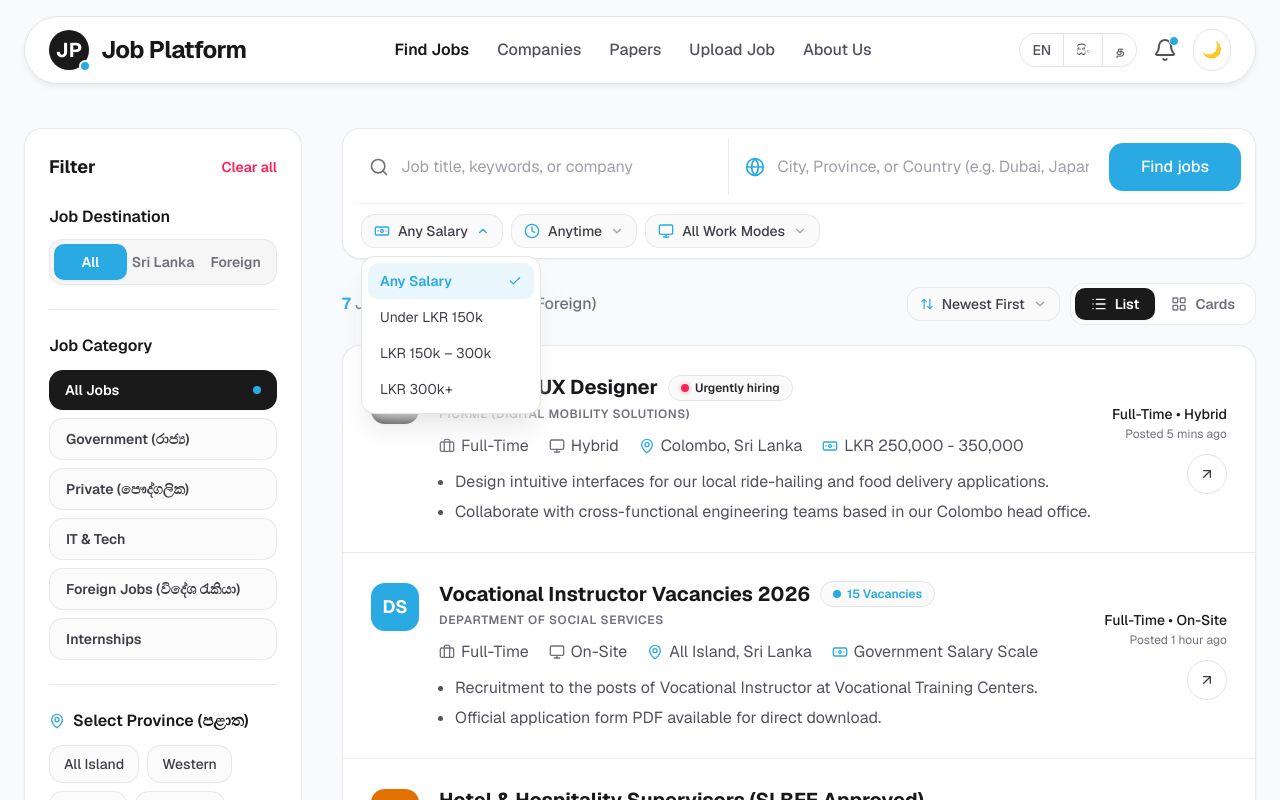
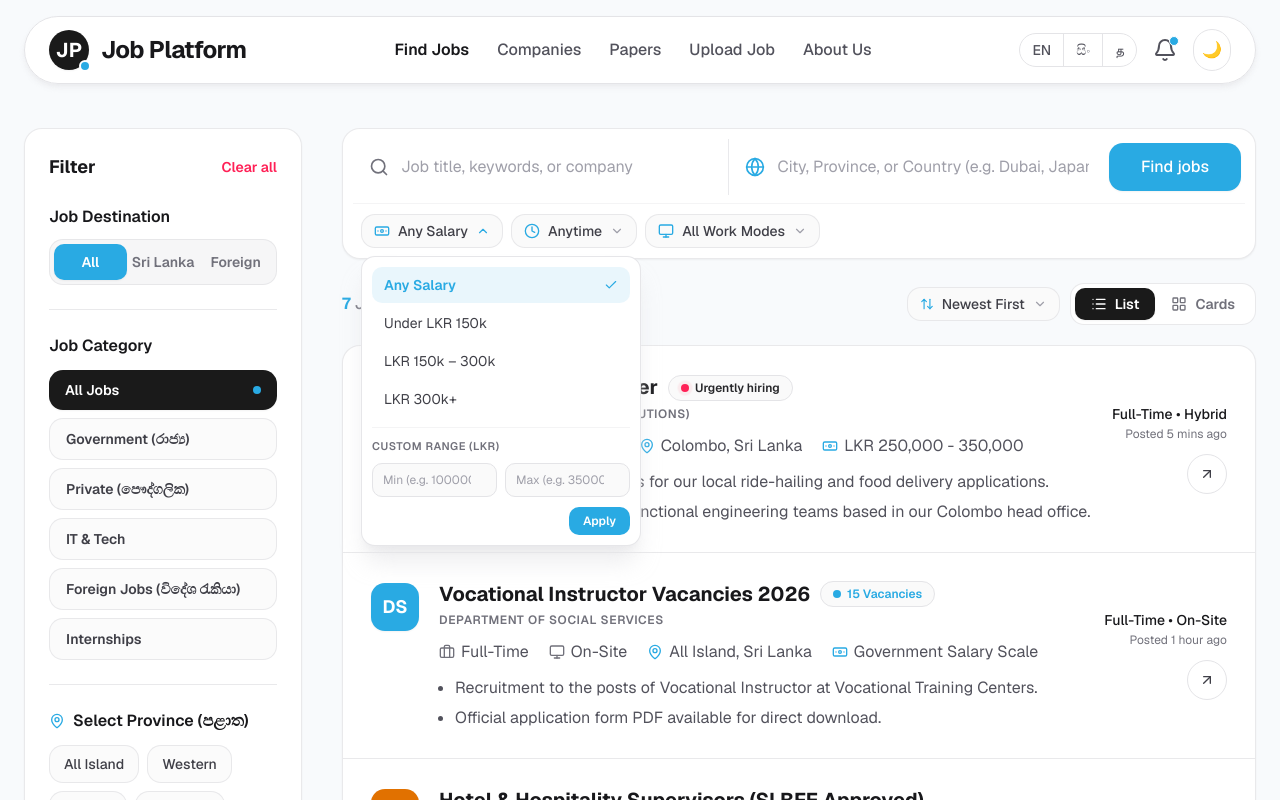
Before and after one commit to Maneeshaprabha/jobplatform, a Next.js app: page /en in a window 1280 px wide. Both pictures are taken after a click on the button "Any Salary". Shown: the top 800 px of the page. Built offline with nearby package versions, Linux system fonts and the light colour scheme.

Commit message:
Update lucide-react to version 1.77.0 and implement custom salary range filtering in Homepage

```diff
--- a/package.json
+++ b/package.json
@@ -14,7 +14,7 @@
     "cn": "^0.5.2",
     "framer-motion": "^14.14.0",
     "jose": "^6.2.17",
-    "lucide-react": "^1.73.0",
+    "lucide-react": "^1.77.0",
     "next": "16.4.6",
     "next-intl": "^4.15.1",
     "next-themes": "^0.4.6",
--- a/src/app/[locale]/(public)/page.tsx
+++ b/src/app/[locale]/(public)/page.tsx
@@ -57,7 +57,7 @@ const SECTORS = [
   { id: 'internship', label: 'Internships' },
 ];
 
-const SALARY_RANGES = [
+const SALARY_PRESETS = [
   { id: 'all', label: 'Any Salary' },
   { id: 'under_150', label: 'Under LKR 150k' },
   { id: '150_300', label: 'LKR 150k – 300k' },
@@ -83,6 +83,16 @@ const SORT_OPTIONS = [
   { id: 'salary', label: 'Highest Salary' },
   { id: 'closing', label: 'Closing Soon' },
 ];
+
+const formatShortLkr = (val: string) => {
+  const num = Number(val);
+  if (!num || Number.isNaN(num)) return '';
+  if (num >= 1000) {
+    const k = num / 1000;
+    return `${Number.isInteger(k) ? k : k.toFixed(1)}k`;
+  }
+  return String(num);
+};
 
 interface DropdownOption {
   id: string;
@@ -198,6 +208,206 @@ function FilterDropdown({
   );
 }
 
+interface SalaryDropdownProps {
+  selectedPreset: string;
+  minSalary: string;
+  maxSalary: string;
+  onPresetChange: (preset: string) => void;
+  onMinChange: (val: string) => void;
+  onMaxChange: (val: string) => void;
+  isDarkMode: boolean;
+}
+
+function SalaryDropdown({
+  selectedPreset,
+  minSalary,
+  maxSalary,
+  onPresetChange,
+  onMinChange,
+  onMaxChange,
+  isDarkMode,
+}: SalaryDropdownProps) {
+  const [open, setOpen] = useState(false);
+  const dropdownRef = useRef<HTMLDivElement>(null);
+
+  useEffect(() => {
+    const handleClickOutside = (event: MouseEvent) => {
+      if (
+        dropdownRef.current &&
+        !dropdownRef.current.contains(event.target as Node)
+      ) {
+        setOpen(false);
+      }
+    };
+    document.addEventListener('mousedown', handleClickOutside);
+    return () => document.removeEventListener('mousedown', handleClickOutside);
+  }, []);
+
+  const hasCustom = minSalary.trim() !== '' || maxSalary.trim() !== '';
+  const isFiltered = selectedPreset !== 'all' || hasCustom;
+
+  const buttonLabel = useMemo(() => {
+    if (hasCustom) {
+      const minText = formatShortLkr(minSalary);
+      const maxText = formatShortLkr(maxSalary);
+      if (minText && maxText) return `LKR ${minText} – ${maxText}`;
+      if (minText) return `LKR ${minText}+`;
+      if (maxText) return `Up to LKR ${maxText}`;
+    }
+    return (
+      SALARY_PRESETS.find((p) => p.id === selectedPreset)?.label || 'Any Salary'
+    );
+  }, [hasCustom, minSalary, maxSalary, selectedPreset]);
+
+  return (
+    <div ref={dropdownRef} className="relative">
+      <button
+        type="button"
+        onClick={() => setOpen((prev) => !prev)}
+        className={`inline-flex items-center gap-2 px-3 py-1.5 rounded-xl border text-xs sm:text-sm font-medium transition-all cursor-pointer ${
+          isFiltered
+            ? isDarkMode
+              ? 'bg-[#29AAE3]/15 border-[#29AAE3]/50 text-zinc-100'
+              : 'bg-[#29AAE3]/10 border-[#29AAE3]/40 text-zinc-900'
+            : isDarkMode
+            ? 'bg-[#121212] border-zinc-800 text-zinc-200 hover:border-zinc-700'
+            : 'bg-zinc-50 border-zinc-200/80 text-zinc-700 hover:bg-zinc-100/80'
+        }`}
+      >
+        <Banknote className="w-4 h-4 flex-shrink-0 text-[#29AAE3]" />
+        <span className="whitespace-nowrap">{buttonLabel}</span>
+        <ChevronDown
+          className={`w-3.5 h-3.5 transition-transform duration-200 ${
+            open ? 'rotate-180 text-[#29AAE3]' : 'text-zinc-400'
+          }`}
+        />
+      </button>
+
+      <AnimatePresence>
+        {open && (
+          <motion.div
+            initial={{ opacity: 0, y: 6, scale: 0.98 }}
+            animate={{ opacity: 1, y: 0, scale: 1 }}
+            exit={{ opacity: 0, y: 6, scale: 0.98 }}
+            transition={{ duration: 0.15 }}
+            className={`absolute left-0 z-50 mt-2 w-[260px] sm:w-[280px] rounded-xl border p-2.5 shadow-xl ${
+              isDarkMode
+                ? 'bg-[#1A1A1A] border-zinc-800 shadow-black/60'
+                : 'bg-white border-zinc-200/90 shadow-zinc-200/70'
+            }`}
+          >
+            {/* Quick Presets */}
+            <div className="space-y-0.5 mb-2.5">
+              {SALARY_PRESETS.map((opt) => {
+                const active = !hasCustom && opt.id === selectedPreset;
+                return (
+                  <button
+                    key={opt.id}
+                    type="button"
+                    onClick={() => {
+                      onMinChange('');
+                      onMaxChange('');
+                      onPresetChange(opt.id);
+                      setOpen(false);
+                    }}
+                    className={`w-full flex items-center justify-between gap-3 px-3 py-2 rounded-lg text-xs sm:text-sm transition-colors cursor-pointer text-left ${
+                      active
+                        ? isDarkMode
+                          ? 'bg-[#29AAE3]/15 text-[#29AAE3] font-semibold'
+                          : 'bg-[#29AAE3]/10 text-[#29AAE3] font-semibold'
+                        : isDarkMode
+                        ? 'text-zinc-300 hover:bg-white/5'
+                        : 'text-zinc-700 hover:bg-zinc-100/80'
+                    }`}
+                  >
+                    <span>{opt.label}</span>
+                    {active && <Check className="w-3.5 h-3.5 flex-shrink-0" />}
+                  </button>
+                );
+              })}
+            </div>
+
+            {/* Custom Min / Max Range Inputs */}
+            <div
+              className={`pt-2.5 border-t ${
+                isDarkMode ? 'border-zinc-800' : 'border-zinc-100'
+              }`}
+            >
+              <p
+                className={`text-[11px] font-semibold uppercase tracking-wider mb-2 ${
+                  isDarkMode ? 'text-zinc-400' : 'text-zinc-500'
+                }`}
+              >
+                Custom Range (LKR)
+              </p>
+
+              <div className="grid grid-cols-2 gap-2">
+                <input
+                  type="number"
+                  min={0}
+                  step={10000}
+                  value={minSalary}
+                  onChange={(e) => {
+                    onPresetChange('all');
+                    onMinChange(e.target.value);
+                  }}
+                  placeholder="Min (e.g. 100000)"
+                  className={`w-full px-2.5 py-2 rounded-lg border text-xs outline-none transition-colors ${
+                    isDarkMode
+                      ? 'bg-[#121212] border-zinc-800 text-zinc-100 placeholder-zinc-500 focus:border-[#29AAE3]'
+                      : 'bg-zinc-50 border-zinc-200 text-zinc-900 placeholder-zinc-400 focus:border-[#29AAE3]'
+                  }`}
+                />
+                <input
+                  type="number"
+                  min={0}
+                  step={10000}
+                  value={maxSalary}
+                  onChange={(e) => {
+                    onPresetChange('all');
+                    onMaxChange(e.target.value);
+                  }}
+                  placeholder="Max (e.g. 350000)"
+                  className={`w-full px-2.5 py-2 rounded-lg border text-xs outline-none transition-colors ${
+                    isDarkMode
+                      ? 'bg-[#121212] border-zinc-800 text-zinc-100 placeholder-zinc-500 focus:border-[#29AAE3]'
+                      : 'bg-zinc-50 border-zinc-200 text-zinc-900 placeholder-zinc-400 focus:border-[#29AAE3]'
+                  }`}
+                />
+              </div>
+
+              <div className="flex items-center justify-between gap-2 mt-2.5">
+                {hasCustom ? (
+                  <button
+                    type="button"
+                    onClick={() => {
+                      onMinChange('');
+                      onMaxChange('');
+                    }}
+                    className="text-xs font-semibold text-rose-500 hover:underline cursor-pointer"
+                  >
+                    Clear
+                  </button>
+                ) : (
+                  <span />
+                )}
+
+                <button
+                  type="button"
+                  onClick={() => setOpen(false)}
+                  className="px-3.5 py-1.5 rounded-lg bg-[#29AAE3] hover:bg-[#1E8EC2] text-white text-xs font-semibold transition-colors cursor-pointer"
+                >
+                  Apply
+                </button>
+              </div>
+            </div>
+          </motion.div>
+        )}
+      </AnimatePresence>
+    </div>
+  );
+}
+
 export default function Homepage() {
   const [mounted, setMounted] = useState(false);
   const [isDarkMode, setIsDarkMode] = useState(false);
@@ -216,6 +426,8 @@ export default function Homepage() {
 
   // Search Bar Filter & Sort States
   const [selectedSalary, setSelectedSalary] = useState('all');
+  const [minSalary, setMinSalary] = useState('');
+  const [maxSalary, setMaxSalary] = useState('');
   const [selectedDate, setSelectedDate] = useState('all');
   const [selectedWorkplace, setSelectedWorkplace] = useState('All');
   const [sortBy, setSortBy] = useState<'newest' | 'salary' | 'closing'>(
@@ -442,6 +654,10 @@ export default function Homepage() {
 
   // Real-time Filtering + Sorting Logic
   const filteredJobs = useMemo(() => {
+    const minVal = minSalary.trim() !== '' ? Number(minSalary) : null;
+    const maxVal = maxSalary.trim() !== '' ? Number(maxSalary) : null;
+    const hasCustomSalary = minVal !== null || maxVal !== null;
+
     const list = mockJobs.filter((job) => {
       const matchesSearch =
         job.title.toLowerCase().includes(searchQuery.toLowerCase()) ||
@@ -472,13 +688,15 @@ export default function Homepage() {
         selectedForeignRegion === 'All Foreign' ||
         job.region === selectedForeignRegion;
 
-      const matchesSalary =
-        selectedSalary === 'all' ||
-        (selectedSalary === 'under_150' && job.salaryMin < 150000) ||
-        (selectedSalary === '150_300' &&
-          job.salaryMin >= 150000 &&
-          job.salaryMin <= 300000) ||
-        (selectedSalary === 'above_300' && job.salaryMin > 300000);
+      const matchesSalary = hasCustomSalary
+        ? (minVal === null || job.salaryMin >= minVal) &&
+          (maxVal === null || job.salaryMin <= maxVal)
+        : selectedSalary === 'all' ||
+          (selectedSalary === 'under_150' && job.salaryMin < 150000) ||
+          (selectedSalary === '150_300' &&
+            job.salaryMin >= 150000 &&
+            job.salaryMin <= 300000) ||
+          (selectedSalary === 'above_300' && job.salaryMin > 300000);
 
       const matchesDate =
         selectedDate === 'all' || job.postedDaysAgo <= Number(selectedDate);
@@ -514,6 +732,8 @@ export default function Homepage() {
     selectedProvince,
     selectedForeignRegion,
     selectedSalary,
+    minSalary,
+    maxSalary,
     selectedDate,
     selectedWorkplace,
     sortBy,
@@ -527,6 +747,8 @@ export default function Homepage() {
     setSelectedProvince('All Island');
     setSelectedForeignRegion('All Foreign');
     setSelectedSalary('all');
+    setMinSalary('');
+    setMaxSalary('');
     setSelectedDate('all');
     setSelectedWorkplace('All');
     setSortBy('newest');
@@ -534,6 +756,8 @@ export default function Homepage() {
 
   const hasActiveSearchFilters =
     selectedSalary !== 'all' ||
+    minSalary.trim() !== '' ||
+    maxSalary.trim() !== '' ||
     selectedDate !== 'all' ||
     selectedWorkplace !== 'All';
 
@@ -883,17 +1107,19 @@ export default function Homepage() {
                 </button>
               </div>
 
-              {/* Bottom Row inside Search Bar: Custom Dropdowns for Salary, Date Posted, Work Mode */}
+              {/* Bottom Row inside Search Bar: Custom Salary Range, Date Posted, Work Mode */}
               <div
                 className={`mt-2 pt-2.5 px-1.5 sm:px-2 border-t flex flex-wrap items-center gap-2 ${
                   isDarkMode ? 'border-zinc-800' : 'border-zinc-100'
                 }`}
               >
-                <FilterDropdown
-                  icon={<Banknote className="w-4 h-4" />}
-                  value={selectedSalary}
-                  options={SALARY_RANGES}
-                  onChange={setSelectedSalary}
+                <SalaryDropdown
+                  selectedPreset={selectedSalary}
+                  minSalary={minSalary}
+                  maxSalary={maxSalary}
+                  onPresetChange={setSelectedSalary}
+                  onMinChange={setMinSalary}
+                  onMaxChange={setMaxSalary}
                   isDarkMode={isDarkMode}
                 />
 
@@ -917,6 +1143,8 @@ export default function Homepage() {
                   <button
                     onClick={() => {
                       setSelectedSalary('all');
+                      setMinSalary('');
+                      setMaxSalary('');
                       setSelectedDate('all');
                       setSelectedWorkplace('All');
                     }}
@@ -1011,7 +1239,7 @@ export default function Homepage() {
             ) : viewMode === 'list' ? (
               /* LIST VIEW */
               <motion.div
-                key={`list-${selectedSector}-${jobScope}-${selectedProvince}-${selectedForeignRegion}-${selectedSalary}-${selectedDate}-${selectedWorkplace}-${sortBy}`}
+                key={`list-${selectedSector}-${jobScope}-${selectedProvince}-${selectedForeignRegion}-${selectedSalary}-${minSalary}-${maxSalary}-${selectedDate}-${selectedWorkplace}-${sortBy}`}
                 variants={containerVariants}
                 initial="hidden"
                 animate="show"
@@ -1109,7 +1337,7 @@ export default function Homepage() {
             ) : (
               /* CARD (GRID) VIEW */
               <motion.div
-                key={`grid-${selectedSector}-${jobScope}-${selectedProvince}-${selectedForeignRegion}-${selectedSalary}-${selectedDate}-${selectedWorkplace}-${sortBy}`}
+                key={`grid-${selectedSector}-${jobScope}-${selectedProvince}-${selectedForeignRegion}-${selectedSalary}-${minSalary}-${maxSalary}-${selectedDate}-${selectedWorkplace}-${sortBy}`}
                 variants={containerVariants}
                 initial="hidden"
                 animate="show"
```
Also changed, not shown: 1 other file (tests, documents, lock files or other folders).
